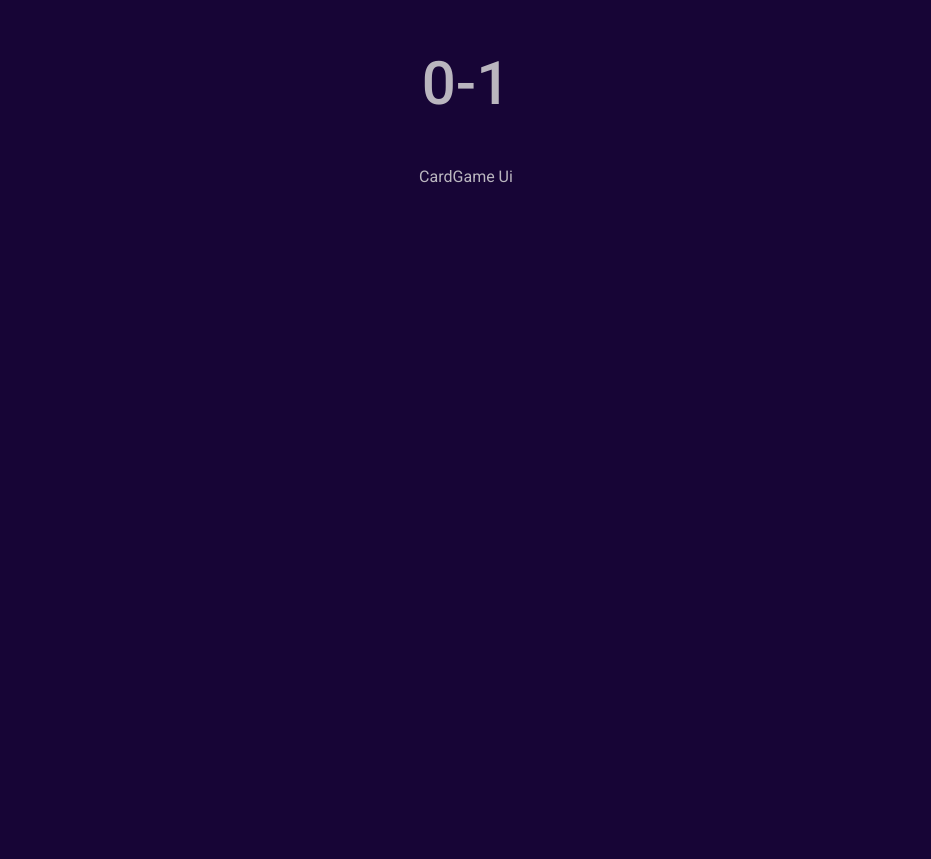
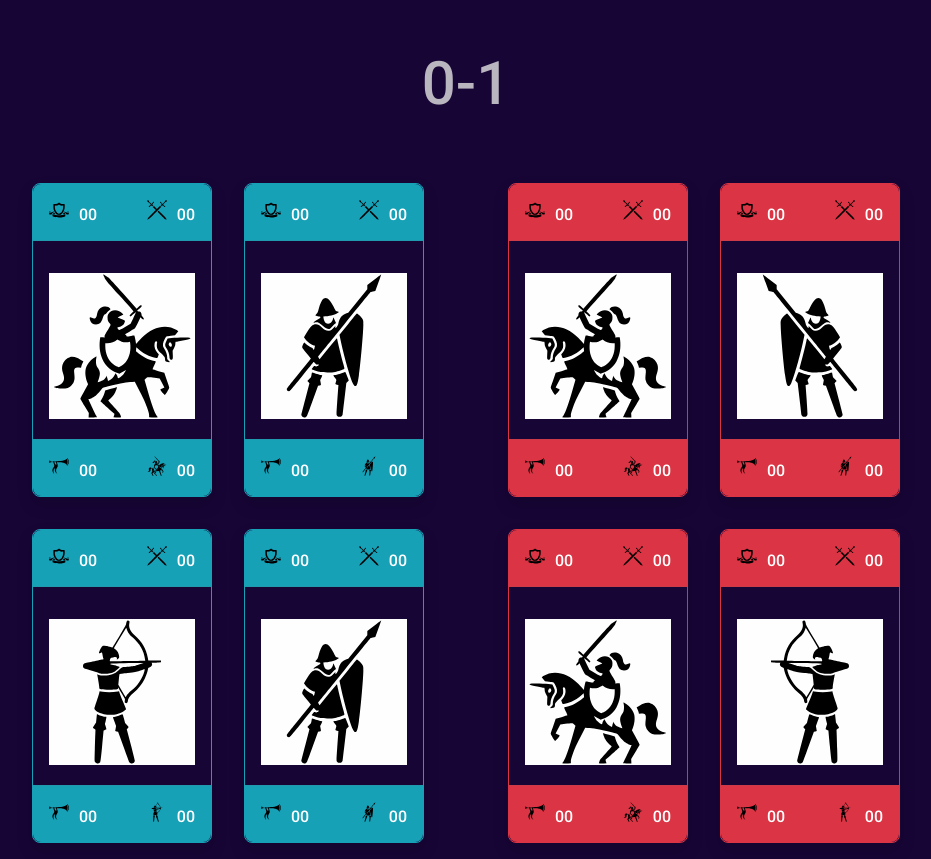
Before and after one commit to ArfinHasib/React-Projects, a React (Create React App) app: page / in a window 1280 px wide. Both pictures are taken after a click on the button "Start". Shown: the whole page, without its empty margins (174-1105 px from the left). Before the commit the page ends 800 px from the top, so only its background shows below. Built offline with nearby package versions, Linux system fonts and the light colour scheme.

Commit message:
22-Carad Game UI (Create Units Card Component)

```diff
--- /dev/null
+++ b/src/projects/22-card-game-ui/Card.jsx
@@ -0,0 +1,76 @@
+import React from 'react';
+import Shield from './svg/shield.svg';
+import Sword from './svg/swords.svg';
+import Horn from './svg/horn.svg';
+
+export default function Card({
+   player,
+   defenseValue,
+   attackValue,
+   unitTypeName,
+   unitTypeImg,
+   moralValue,
+   unitValue,
+}) {
+   let iconStyle = {
+      marginRight: 10,
+      width: 20,
+      background: 'transparent',
+   };
+
+   let mirror;
+   function mirrorImg(player) {
+      player === 'player_2' ? (mirror = 'scaleX(-1)') : (mirror = 'scaleX(1)');
+      return mirror;
+   }
+
+   mirrorImg(player);
+
+   return (
+      <div
+         className={`card text-center m-1 shadow-lg ${
+            player === 'player_1' ? 'card-info' : 'card-danger'
+         }`}
+         style={{ width: 180 }}
+      >
+         <section
+            className='card-header d-flex'
+            style={{ justifyContent: 'space-between' }}
+         >
+            <div className='defense'>
+               <img src={Shield} alt='defense img' style={iconStyle} />
+               <span>{!defenseValue && '00'}</span>
+            </div>
+            <div className='attack'>
+               <img src={Sword} alt='defense img' style={iconStyle} />
+               <span>{!attackValue && '00'}</span>
+            </div>
+         </section>
+         <section className='card-body'>
+            <h4 className='mb-1'>{!unitTypeName && 'Unit type name'}</h4>
+            <img
+               src={unitTypeImg}
+               alt='unitTypeImg'
+               style={{
+                  background: '#fff',
+                  transform: `${mirror}`,
+               }}
+            />
+         </section>
+
+         <section
+            className='card-footer d-flex'
+            style={{ justifyContent: 'space-between' }}
+         >
+            <div className='defense'>
+               <img src={Horn} alt='defense img' style={iconStyle} />
+               <span>{!moralValue && '00'}</span>
+            </div>
+            <div className='attack'>
+               <img src={unitTypeImg} alt='defense img' style={iconStyle} />
+               <span>{!unitValue && '00'}</span>
+            </div>
+         </section>
+      </div>
+   );
+}
--- a/src/projects/22-card-game-ui/CardGameUi.jsx
+++ b/src/projects/22-card-game-ui/CardGameUi.jsx
@@ -2,6 +2,12 @@ import React, { useState } from 'react';
 import Title from '../components/Title';
 import Button from '../components/Button';
 import './cardGame.css';
+import Card from './Card';
+
+// import units
+import SpearManImg from './svg/spear-man.svg';
+import WarHoursMan from './svg/warhorse-svgrepo-com.svg';
+import Archer from './svg/archer.svg';
 
 export default function CardGameUi() {
    const [start, setStart] = useState(false);
@@ -51,7 +57,57 @@ export default function CardGameUi() {
          ) : (
             <>
                <Title text='0-1' />
-               CardGame Ui
+               <main className='container m-auto game-board'>
+                  <section className='player_1'>
+                     <Card
+                        player={'player_1'}
+                        unitTypeName='Sword Cavalry'
+                        unitTypeImg={WarHoursMan}
+                     />
+                     <Card
+                        player={'player_1'}
+                        unitTypeName='Spear man'
+                        unitTypeImg={SpearManImg}
+                     />
+                     <Card
+                        player={'player_1'}
+                        unitTypeName='Sword Cavalry'
+                        unitTypeImg={Archer}
+                     />
+                     <Card
+                        player={'player_1'}
+                        unitTypeName='Spear man'
+                        unitTypeImg={SpearManImg}
+                     />
+                  </section>
+                  <section
+                     className='fog-of-warplayer_1'
+                     unitTypeName='Sword Cavalry'
+                     unitTypeImg={WarHoursMan}
+                  ></section>
+                  <section className='player_2'>
+                     <Card
+                        player={'player_2'}
+                        unitTypeName='Sword Cavalry'
+                        unitTypeImg={WarHoursMan}
+                     />
+                     <Card
+                        player={'player_2'}
+                        unitTypeName='Spear man'
+                        unitTypeImg={SpearManImg}
+                     />
+                     <Card
+                        player={'player_2'}
+                        unitTypeName='Sword Cavalry'
+                        unitTypeImg={WarHoursMan}
+                     />
+                     <Card
+                        player={'player_2'}
+                        unitTypeName='Spear man'
+                        unitTypeImg={Archer}
+                     />
+                  </section>
+               </main>
             </>
          )}
       </div>
```
